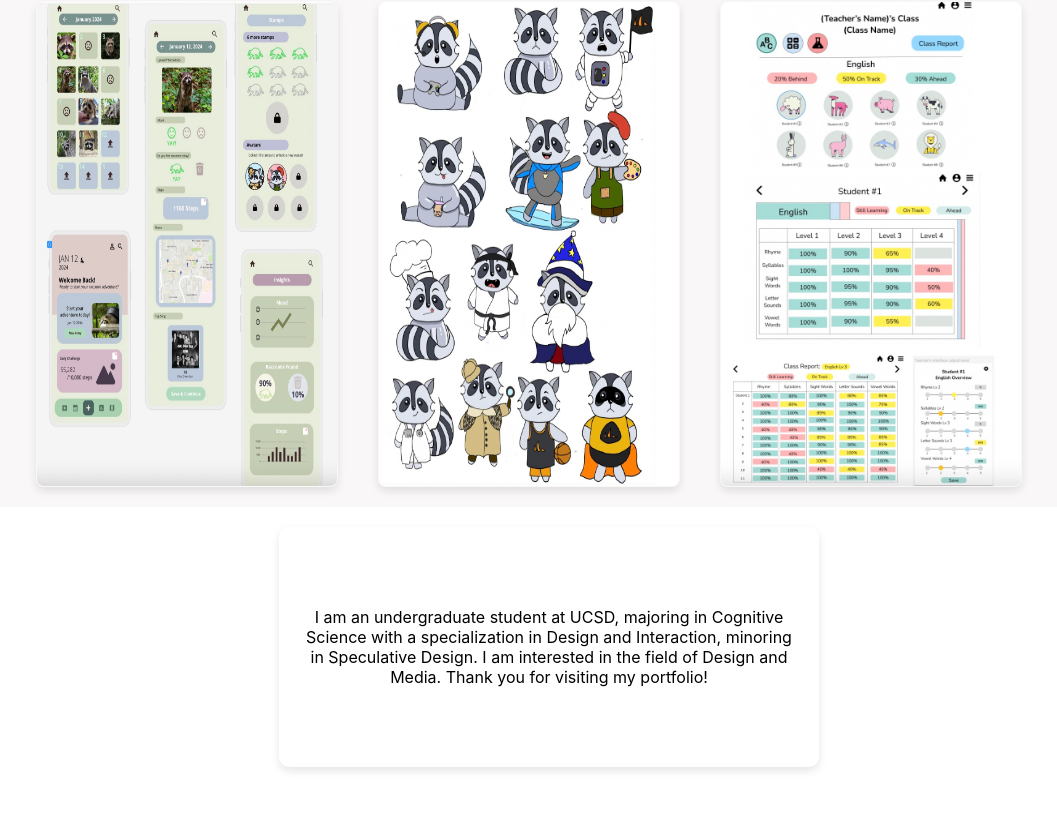
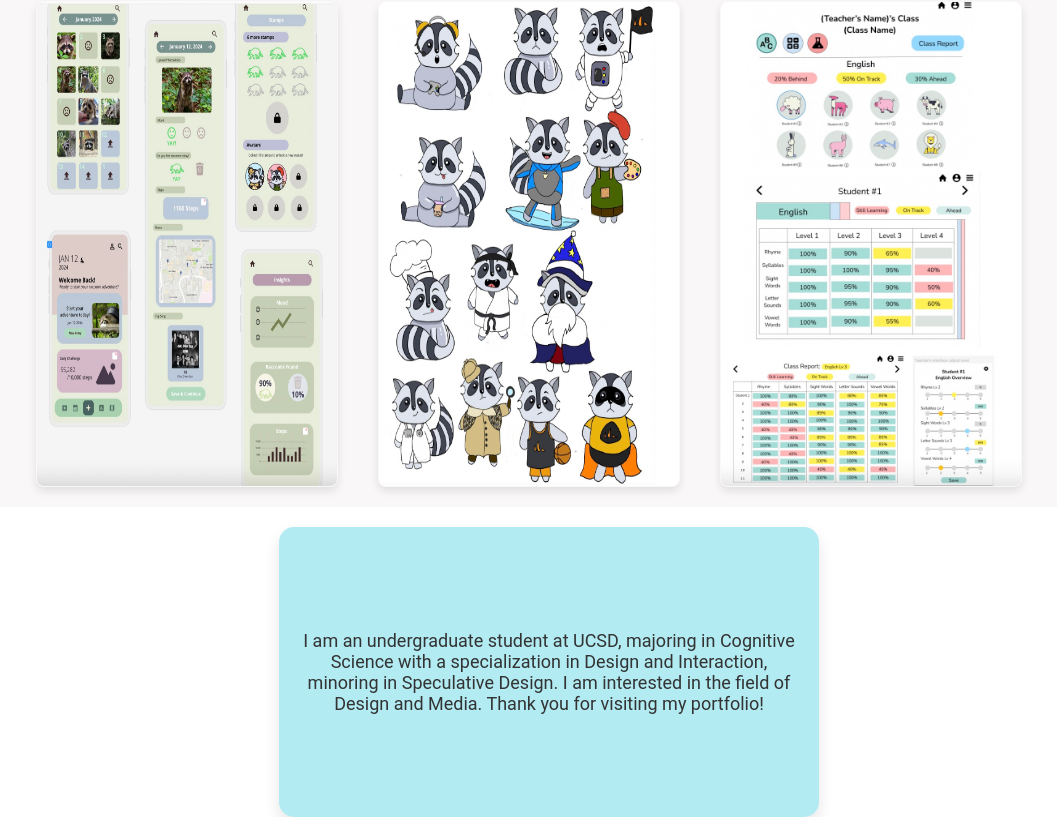
Before and after one commit to nicolecheng7603/COGS125, a React (Create React App) app: page / in a window 1280 px wide. Shown: the part 419-1236 px from the top of the page, without its empty margins (111-1168 px from the left). Before the commit the page ends 1186 px from the top, so only its background shows below. Built offline with nearby package versions, Linux system fonts and the light colour scheme.

Commit message:
Update FlashCardStack.css

```diff
--- a/src/FlashCardStack.css
+++ b/src/FlashCardStack.css
@@ -1,8 +1,7 @@
-/* FlashCardStack.css */
 .flash-card-stack {
   position: relative;
   width: 500px;
-    height: 200px;
+  height: 250px; /* Increased the height for a bit more space */
   margin: 0 auto;
 }
 
@@ -10,9 +9,9 @@
   position: absolute;
   width: 100%;
   height: 100%;
-    background: #fff;
-    border-radius: 10px;
-    box-shadow: 0 4px 8px rgba(0, 0, 0, 0.1);
+  background: #e0f7fa; /* Light blue background */
+  border-radius: 15px; /* Increased border radius for softer edges */
+  box-shadow: 0 8px 16px rgba(0, 0, 0, 0.1); /* Softer shadow for a modern look */
   display: flex;
   justify-content: center;
   align-items: center;
@@ -21,8 +20,12 @@
   cursor: pointer;
   user-select: none;
   transition: all 0.3s ease-in-out;
+  font-family: 'Roboto', sans-serif; /* Modern font */
+  font-size: 18px;
+  color: #333;
 }
 
 .top-card {
   z-index: 10;
+  background: #b2ebf2; /* Slightly darker blue for the top card */
 }
```
Lines whose indentation alone changed are shown as unchanged.
